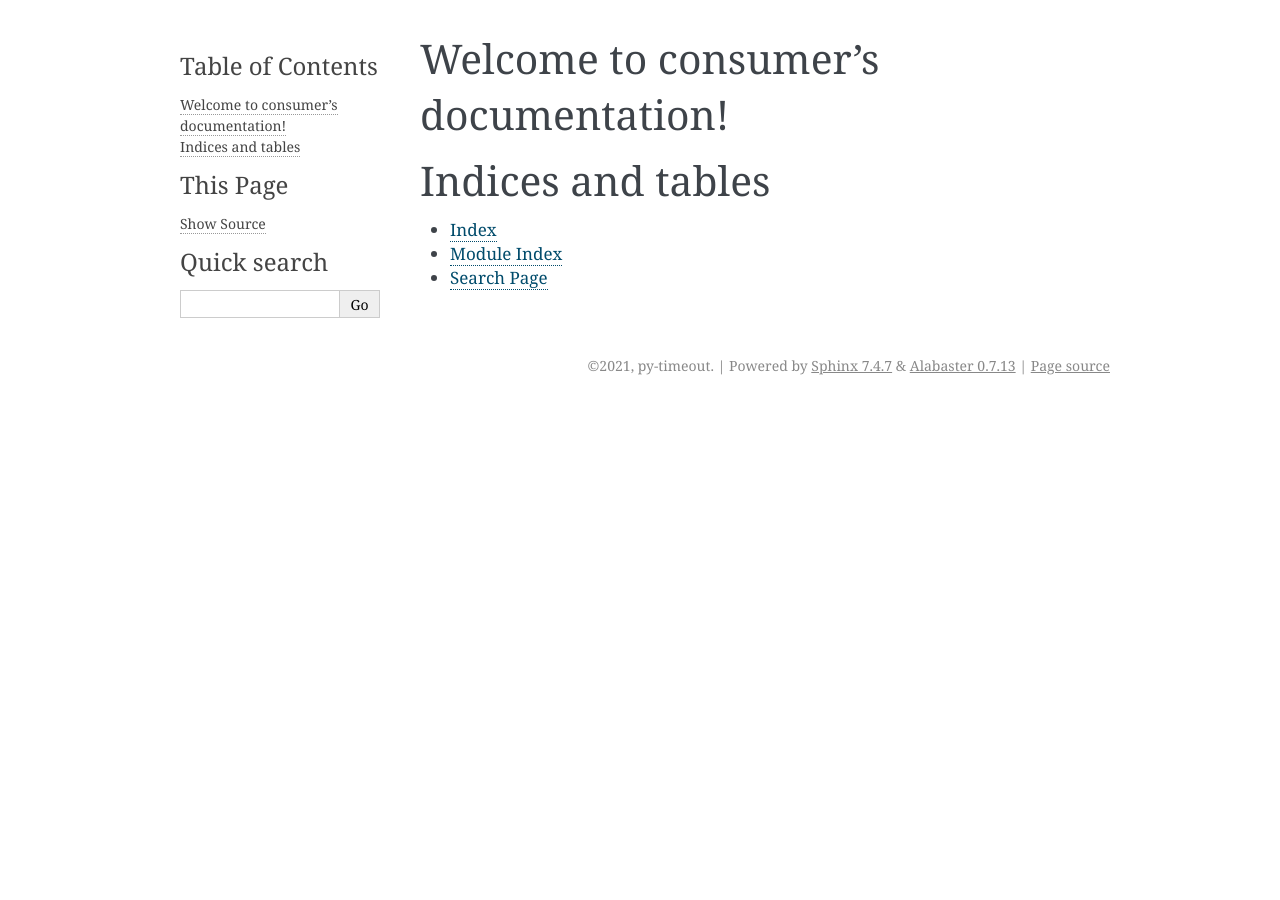
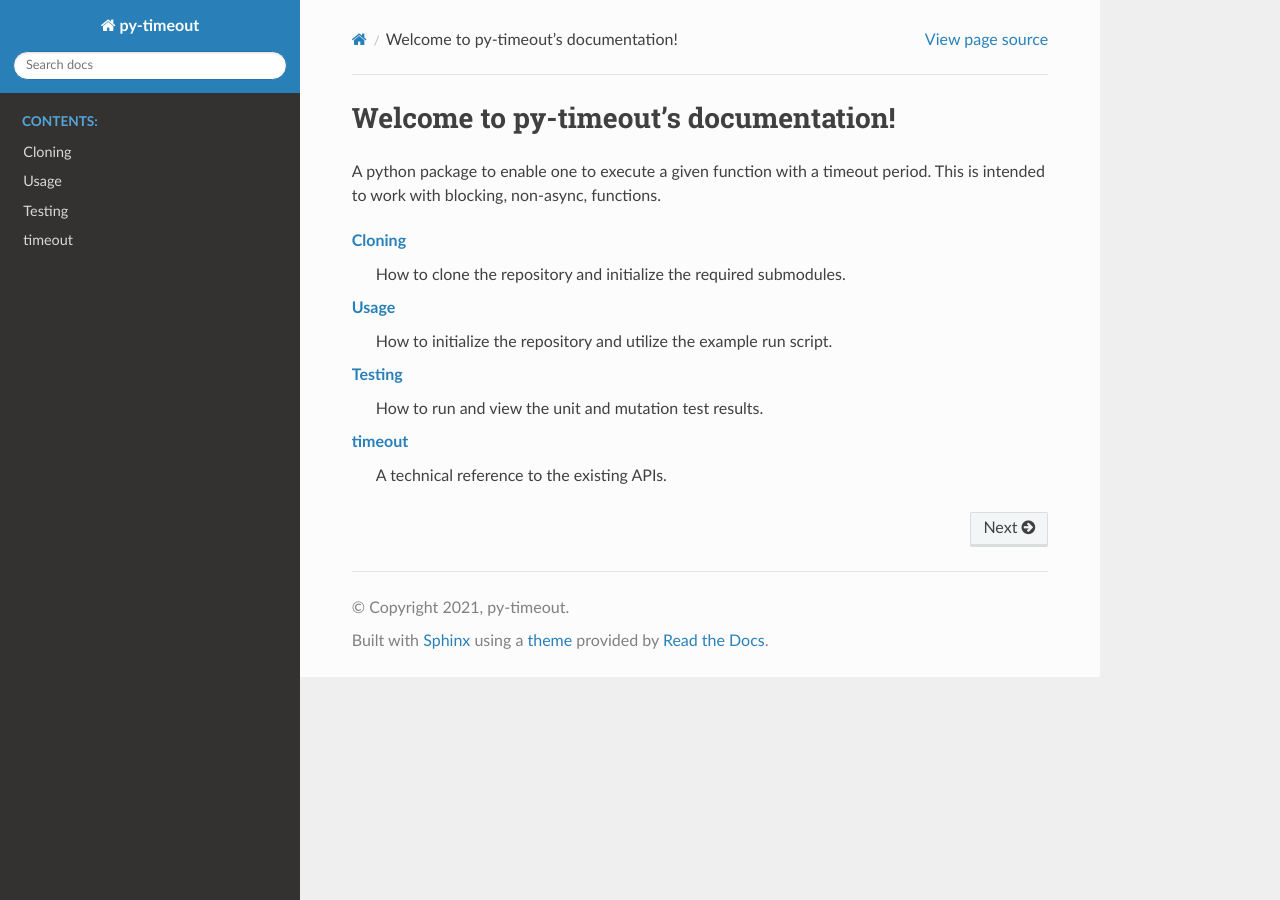
Before and after one commit to AndrewEC/py-timeout, a Sphinx documentation site: the page built from docs/source/index.rst, in a window 1280 px wide. Built offline with Sphinx 7.4.7 and the Read the Docs theme 2.0.0, drawn with Linux system fonts in a browser that asks for light colours.

Commit message:
Bumped to latest version of build utils, added exclusion to flake8 config, updated documentation.

```diff
--- a/docs/source/conf.py
+++ b/docs/source/conf.py
@@ -49,9 +49,9 @@ exclude_patterns = ['timeout.tests.rst']
 # The theme to use for HTML and HTML Help pages.  See the documentation for
 # a list of builtin themes.
 #
-html_theme = 'alabaster'
+html_theme = 'sphinx_rtd_theme'
 
 # Add any paths that contain custom static files (such as style sheets) here,
 # relative to this directory. They are copied after the builtin static files,
 # so a file named "default.css" will overwrite the builtin "default.css".
-html_static_path = ['_static']
+# html_static_path = ['_static']
--- a/docs/source/index.rst
+++ b/docs/source/index.rst
@@ -3,18 +3,30 @@
    You can adapt this file completely to your liking, but it should at least
    contain the root `toctree` directive.
 
-Welcome to consumer's documentation!
-====================================
+Welcome to py-timeout's documentation!
+======================================
+
+A python package to enable one to execute a given function with a timeout period. This is intended to work with
+blocking, non-async, functions.
+
+:doc:`cloning`
+    How to clone the repository and initialize the required submodules.
+
+:doc:`usage`
+    How to initialize the repository and utilize the example run script.
+
+:doc:`testing`
+    How to run and view the unit and mutation test results.
+
+:doc:`modules`
+    A technical reference to the existing APIs.
 
 .. toctree::
    :maxdepth: 2
    :caption: Contents:
+   :hidden:
 
-
-
-Indices and tables
-==================
-
-* :ref:`genindex`
-* :ref:`modindex`
-* :ref:`search`
+   cloning
+   usage
+   testing
+   modules
--- /dev/null
+++ b/docs/source/modules.rst
@@ -0,0 +1,7 @@
+timeout
+=======
+
+.. toctree::
+   :maxdepth: 4
+
+   timeout
--- /dev/null
+++ b/docs/source/timeout.rst
@@ -0,0 +1,19 @@
+timeout package
+===============
+
+Subpackages
+-----------
+
+.. toctree::
+   :maxdepth: 4
+
+   timeout.lib
+   timeout.tests
+
+Module contents
+---------------
+
+.. automodule:: timeout
+   :members:
+   :undoc-members:
+   :show-inheritance:
--- a/requirements.txt
+++ b/requirements.txt
@@ -3,3 +3,4 @@ pyaml==21.10.1
 coverage==6.3.2
 flake8==4.0.1
 Sphinx==4.4.0
+sphinx-rtd-theme==1.1.1
--- a/setup.cfg
+++ b/setup.cfg
@@ -1,3 +1,3 @@
 [flake8]
-exclude = timeout/tests,py-build-utils,py-timeout-utils-venv,py-timeout-venv
+exclude = timeout/tests,py-build-utils,py-timeout-utils-venv,py-timeout-venv,
 max-line-length = 200
```
Also changed, not shown: README.md (+22 -0 lines), docs/source/cloning.rst (added, +14 -0 lines), docs/source/testing.rst (added, +18 -0 lines), docs/source/timeout.lib.rst (added, +61 -0 lines), docs/source/timeout.tests.rst (added, +21 -0 lines), docs/source/usage.rst (added, +17 -0 lines), 4 other files.
